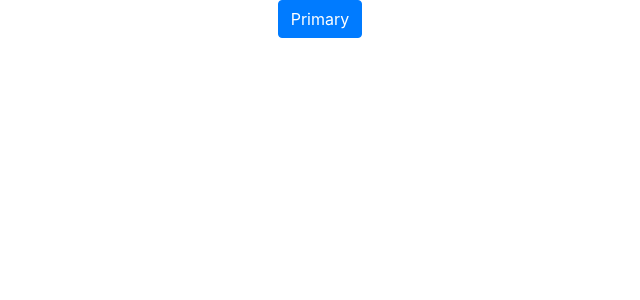
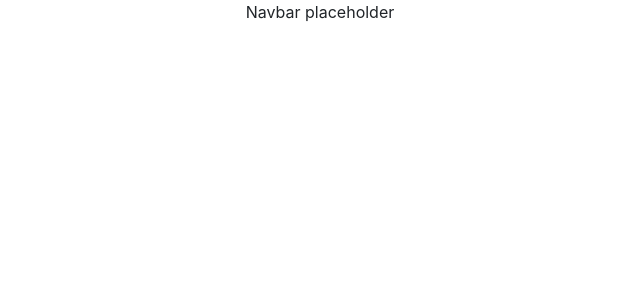
Before and after one commit to Ivrigy/momentum, a React (Create React App) app in the folder momentum/: page / in a window 1280 px wide. Shown: the top 300 px of the page, without its empty margins (320-960 px from the left). Built offline with nearby package versions, Linux system fonts and the light colour scheme.

Commit message:
add connection to navbar

```diff
--- a/momentum/src/App.js
+++ b/momentum/src/App.js
@@ -1,11 +1,12 @@
 import Button from 'react-bootstrap/Button';
 // import logo from './logo.svg';
 import './App.css';
+import NavBar from "./components/NavBar";
 
 function App() {
   return (
     <div className="App">
-     <Button variant="primary">Primary</Button>
+      <NavBar />
     </div>
   );
 }
```
